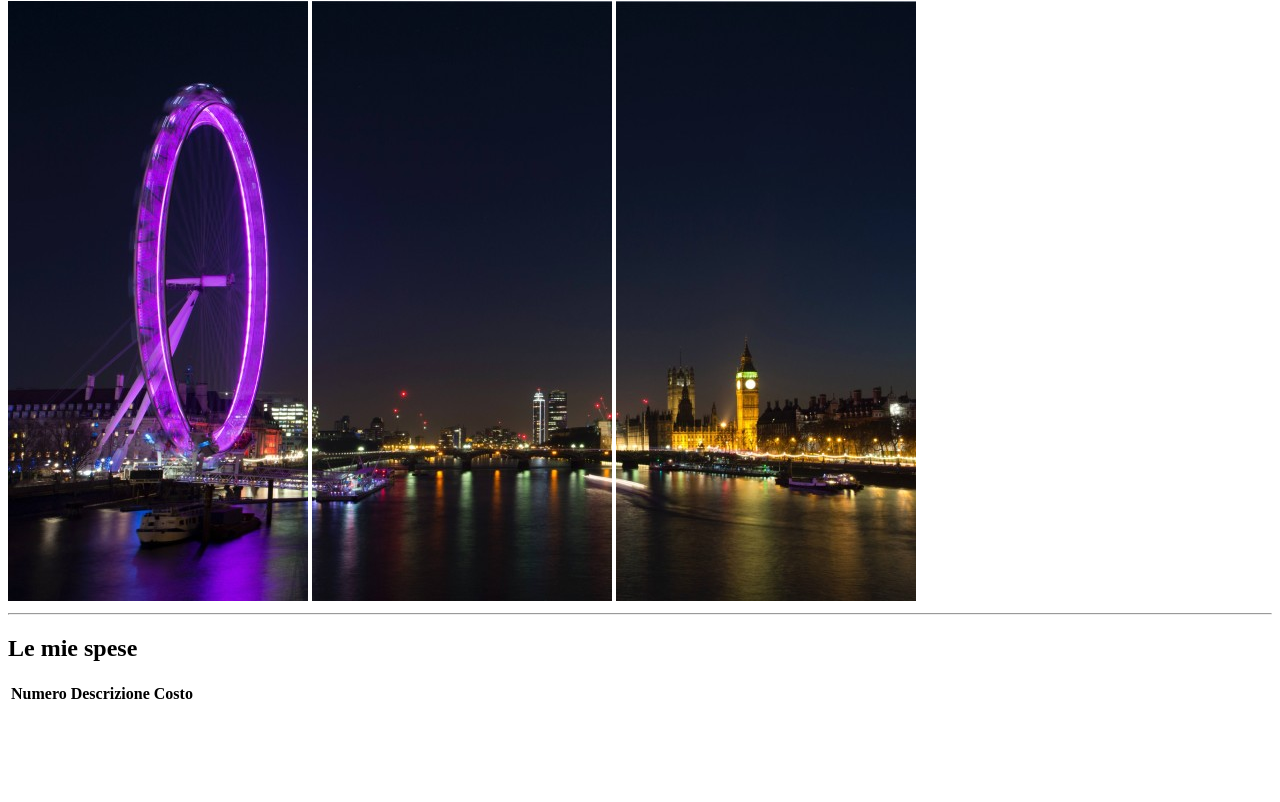
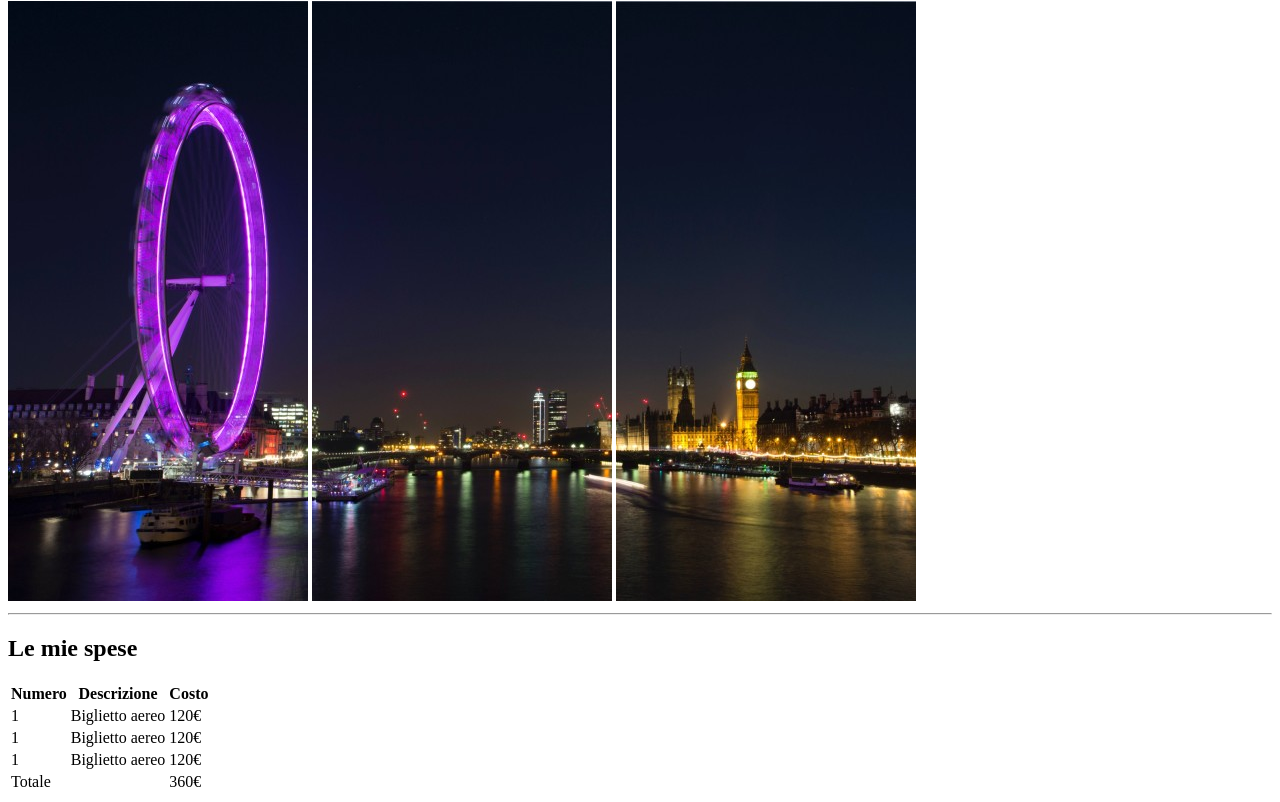
Before and after one commit to alegiunt99/html-london-trip, a plain HTML site: page index.html in a window 1280 px wide. Shown: the part 79-881 px from the top of the page. Before the commit the page ends 800 px from the top, so only its background shows below. Drawn offline with Linux system fonts and the light colour scheme.

Commit message:
Corpo della tabella

```diff
--- a/index.html
+++ b/index.html
@@ -29,6 +29,31 @@
                 <th>Costo</th>
              </tr>
             </thead>
+
+            <!--Corpo della tabella-->
+
+            <tbody>
+                <tr>
+                    <td>1</td>
+                    <td>Biglietto aereo</td>
+                    <td>120&#8364</td>
+                </tr>
+                <tr>
+                    <td>1</td>
+                    <td>Biglietto aereo</td>
+                    <td>120&#8364</td>
+                </tr>
+                <tr>
+                    <td>1</td>
+                    <td>Biglietto aereo</td>
+                    <td>120&#8364</td>
+                </tr>
+                <tr>
+                    <td>Totale</td>
+                    <td>      </td>
+                    <td>360&#8364</td>
+                </tr>
+            </tbody>
         </table>
     </div>
 
```
